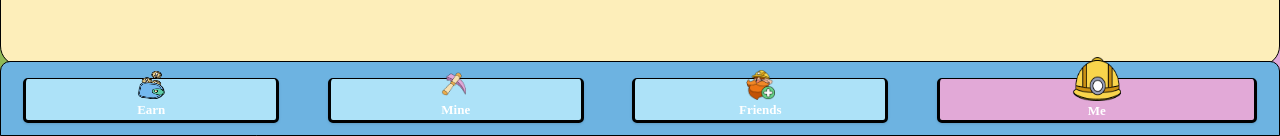
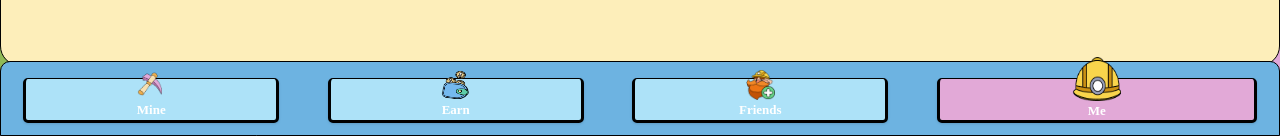
Before and after one commit to YouNeedWork/miniapp-vite-react-tailwind, a React (Vite) app: page /me in a window 1280 px wide. Shown: the part 664-800 px from the top of the page. Built offline with nearby package versions, Linux system fonts and the light colour scheme; what @roochnetwork/rooch-sdk, @roochnetwork/rooch-sdk-kit would draw is missing.

Commit message:
changed default page

```diff
--- a/src/components/BottomNavigation.tsx
+++ b/src/components/BottomNavigation.tsx
@@ -7,8 +7,8 @@ export default function BottomNavigation() {
   const navigate = useNavigate(); // Get the navigate function
 
   const navList = [
-    { icon: '/imgs/earn.png', label: "Earn", path: "/" },
-    { icon: '/imgs/mint.png', label: "Mine", path: "/mint" },
+    { icon: '/imgs/mint.png', label: "Mine", path: "/" },
+    { icon: '/imgs/earn.png', label: "Earn", path: "/earn" },
     { icon: '/imgs/friends.png', label: "Friends", path: "/friends" },
     { icon: '/imgs/me.png', label: "Me", path: "/me" },
   ];
--- a/src/pages/mint/index.tsx
+++ b/src/pages/mint/index.tsx
@@ -9,6 +9,8 @@ import { PKG } from "../../constant/config";
 import { Transaction, ExecuteViewFunctionParams } from "@roochnetwork/rooch-sdk";
 
 import { ShoppingBag } from "lucide-react";
+import { Bitcoin } from "lucide-react";
+import { Gem } from "lucide-react";
 
 export default function MintVew() {
   const client = new RoochClient({ url: "https://test-seed.rooch.network/" });
--- a/src/route.tsx
+++ b/src/route.tsx
@@ -22,16 +22,15 @@ const router = createBrowserRouter([
       {
         index: true,
         element: (
-          <LazyLoader>
-            <EarnView />
+          <LazyLoader><MintView />
           </LazyLoader>
         ),
       },
       {
-        path: "/mint",
+        path: "/earn",
         element: (
           <LazyLoader>
-            <MintView />
+            <EarnView />
           </LazyLoader>
         ),
       },
```
